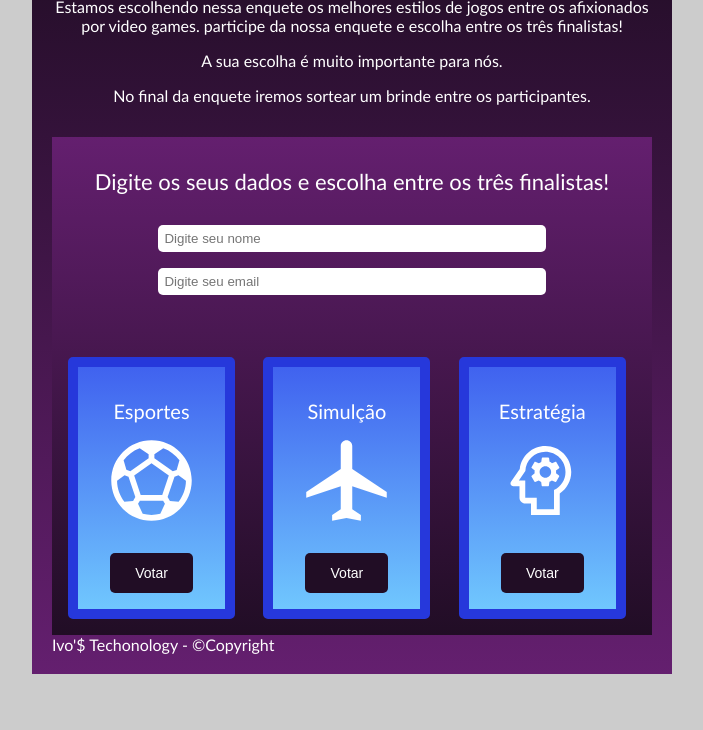
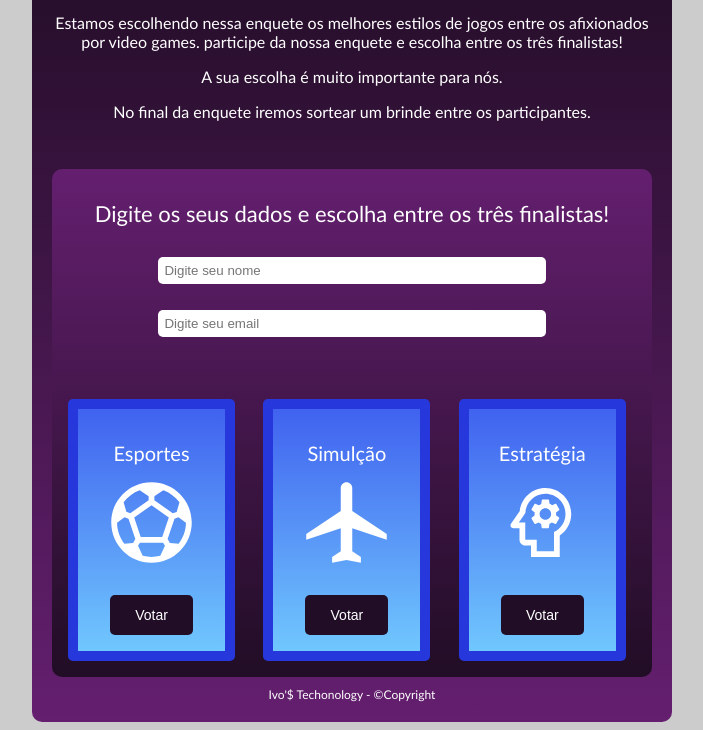
Before and after one commit to ivoosa7/bootcamp-finalproject1, a plain HTML site: page index.html in a window 1280 px wide. Shown: the part 86-816 px from the top of the page, without its empty margins (288-991 px from the left). Drawn offline with Linux system fonts and the light colour scheme.

Commit message:
closes #9 - creating footer

```diff
--- a/style.css
+++ b/style.css
@@ -9,6 +9,7 @@ body{
     background-image: linear-gradient(to bottom, #210D25, #641F6F);
     padding: 20px;
     color: white;
+    border-radius: 10px;
 }
 
 .header-title{
@@ -17,10 +18,11 @@ body{
     text-align: center;
     font-weight: 500px;
     margin: 0;
+    padding-bottom: 16px;
 }
 
 header{
-    margin-bottom: 32px;
+    margin-bottom: 48px;
 }
 
 p{
@@ -30,7 +32,7 @@ p{
 main{
     background-image: linear-gradient(to top, #210D25, #641F6F);
     padding: 16px;
-
+    border-radius: 10px;
 }
 
 .main-title{
@@ -46,7 +48,7 @@ main{
 
 input{
     padding: 6px;
-    margin-bottom: 16px;
+    margin-bottom: 26px;
     width: 70%;
     border-radius: 5px;
     border: 0;
@@ -58,7 +60,7 @@ input:focus{
 }
 
 .sectorvoting{
-    margin-top: 30px;
+    margin-top: 20px;
     display: flex;
 }
 
@@ -102,3 +104,11 @@ button:hover{
     cursor: pointer;
     transition: 1s;
 }
+
+footer{
+    color: white;
+    font-size: 12px;
+    font-weight: 600px;
+    text-align: center;
+    margin-top: 10px;
+}
```
